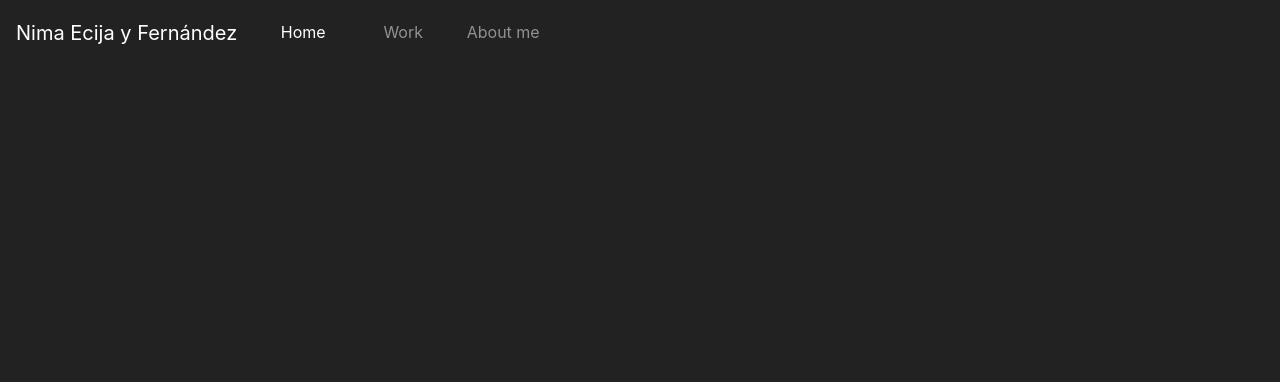
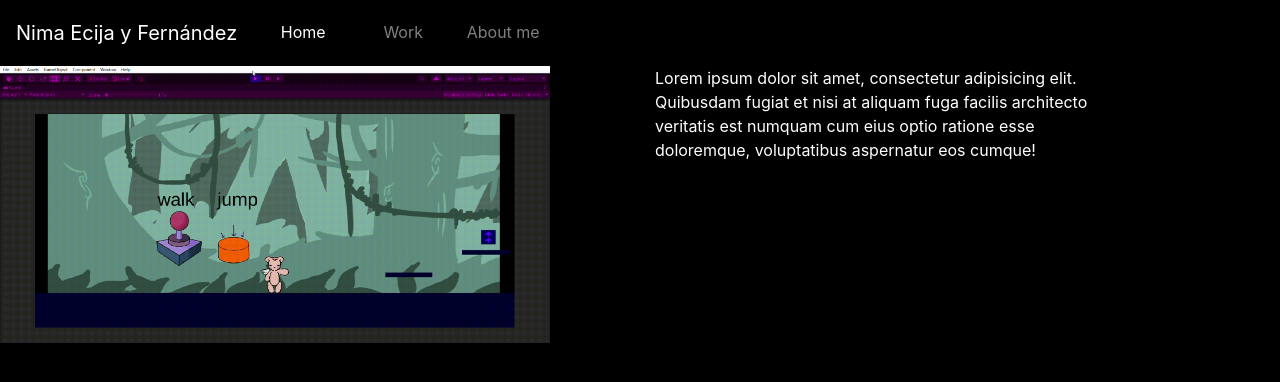
Before and after one commit to nimaef/nimaef.github.io, a plain HTML site: page pages/work.html in a window 1280 px wide. Drawn offline with nearby package versions, Linux system fonts and the light colour scheme; files that its build step writes are made by us from their sources.

Commit message:
work page aangepast

```diff
--- a/pages/work.html
+++ b/pages/work.html
@@ -9,11 +9,11 @@
           crossorigin="anonymous" />
         <link rel="stylesheet" href="https://stackpath.bootstrapcdn.com/bootstrap/4.3.1/css/bootstrap.min.css"
           integrity="sha384-ggOyR0iXCbMQv3Xipma34MD+dH/1fQ784/j6cY/iJTQUOhcWr7x9JvoRxT2MZw1T" crossorigin="anonymous">
-        <link rel="stylesheet" href="style.css">
+        <link rel="stylesheet" href="../style.css">
         <title>Portfolio</title>
     </head>
 
-<body>
+<body class="work-bg">
       <container class="bg1">
         <nav class="navbar navbar-expand navbar-dark bg-dark">
           <a class="navbar-brand" href="">Nima Ecija y Fernández</a>
@@ -35,12 +35,20 @@
             <span class="navbar-text"></span>
           </div>
         </nav>
+
+      <container class="">
+        <div class="row ">
+          <div class="col-6 ">
+            <img class="size" src="../assets/Controls-Gif.gif" alt="">
+          </div>
+
+          <div class="col-6">
+            <p class="workText">
+              Lorem ipsum dolor sit amet, consectetur adipisicing elit. Quibusdam fugiat et nisi at aliquam fuga facilis architecto veritatis est numquam cum eius optio ratione esse doloremque, voluptatibus aspernatur eos cumque!
+            </p>
+        </div>
+      </div>
       </container>
 
-      <container>
-        <div class="row">
-
-        </div>
-      </container>
 </body>
 </html>
--- a/style.css
+++ b/style.css
@@ -8,6 +8,7 @@ body{
     margin-top: 10%;
 }
 
+/* Photo index */
 .mePhoto{
     position: absolute;
     margin-left: 1000px;
@@ -15,12 +16,14 @@ body{
     width: 300px;
 }
 
+/* icon position */
 .icons{
     float: right;
     margin-top: 5px;
     margin-right: 20px;
 }
 
+/* index position sides */
 .leftside{
     width: 100vh;
     float: left;
@@ -36,7 +39,7 @@ body{
     margin-top: 100px;
 }
 
-
+/* scrollbar */
 ::-webkit-scrollbar {
     width: 15px;
   }
@@ -66,6 +69,7 @@ body{
     cursor: pointer;
   }
 
+  /* buttons */
   .btn-three {
     color: #FFF;
     transition: all 0.5s;
@@ -104,6 +108,7 @@ body{
     transform: scale(1,1);
   }
 
+  /* Background video index */
   .video-container {
     position: absolute;
   top: 50%;
@@ -124,6 +129,7 @@ body{
     margin-top: 20%;
 }
 
+/* Navbar */
 .nav{
   position: absolute;
 
@@ -148,8 +154,24 @@ body{
   margin-left: 100px;
 }
 
+/* work in progress text */
 .soon{
   float: right;
   margin-top: 250px;
   margin-right: 50px;
 }
+
+/* rows for showing work */
+.myWork{
+  float: left;
+  margin-left: 50px;
+}
+
+img.size{
+  width: 550px;
+  height: auto;
+}
+
+.workText{
+  margin-right: 150px;
+}
```
